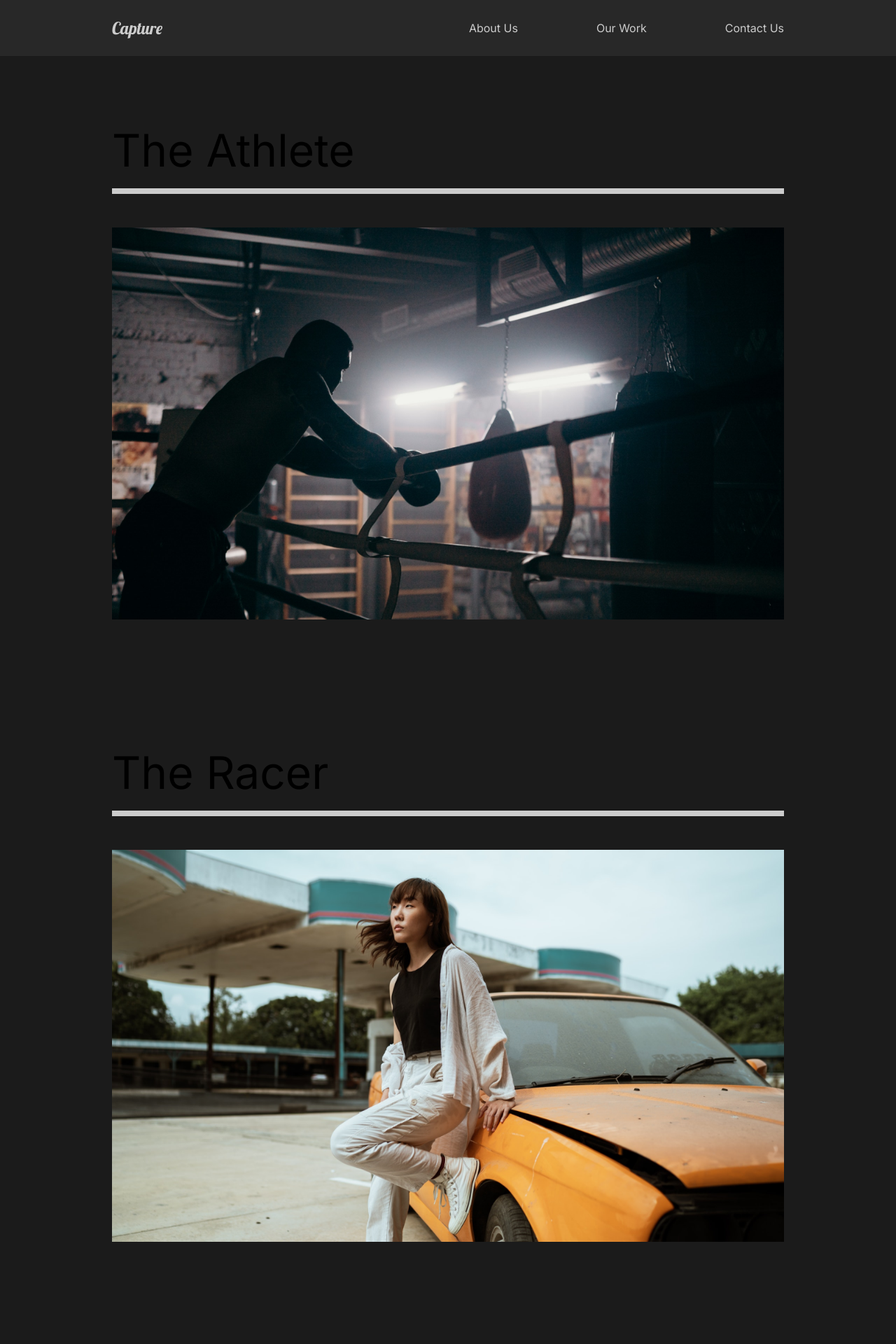
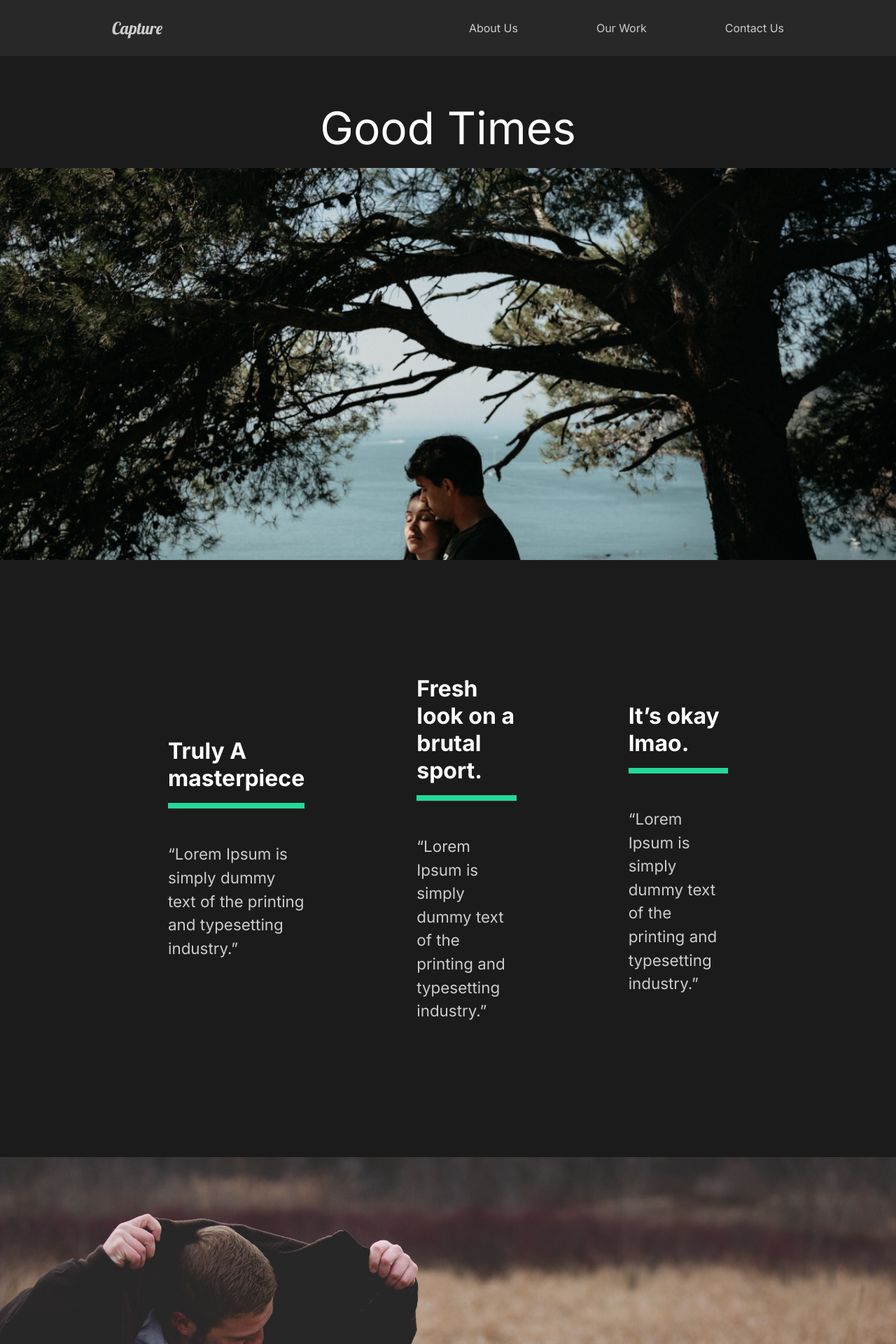
Before and after one commit to SelimFree/capture, a React (Vite) app: page /work/good-times in a window 1280 px wide. Shown: the top 1920 px of the page at 70% size. Built offline with nearby package versions, Linux system fonts and the light colour scheme.

Commit message:
Added single movie page

```diff
--- a/src/App.jsx
+++ b/src/App.jsx
@@ -3,6 +3,7 @@ import "./App.scss";
 import Navbar from "./components/Navbar/Navbar";
 import AboutUs from "./pages/AboutUs/AboutUs";
 import OurWork from "./pages/OurWork/OurWork";
+import SingleWork from "./pages/SingleWork/SingleWork";
 import ContactUs from "./pages/ContactUs/ContactUs";
 // Router
 import {
@@ -53,7 +54,7 @@ const router = createBrowserRouter([
             },
             {
                 path: "/work/:id",
-                element: <OurWork />,
+                element: <SingleWork />,
             },
             {
                 path: "/contact",
--- /dev/null
+++ b/src/components/SmallMovie/SmallMovie.jsx
@@ -0,0 +1,17 @@
+import "./SmallMovie.scss";
+//Importing Routing
+import { Link } from "react-router-dom";
+
+function SmallMovie({movie}) {
+    return (
+        <div className="SmallMovie">
+            <h2>{movie.title}</h2>
+            <div className="line"></div>
+            <Link to={movie.url}>
+                <img src={movie.mainImg} />
+            </Link>
+        </div>
+    );
+}
+
+export default SmallMovie;
--- /dev/null
+++ b/src/components/SmallMovie/SmallMovie.scss
@@ -0,0 +1,19 @@
+.SmallMovie {
+    padding-bottom: 10rem;
+
+    h2 {
+        padding: 1rem 0;
+    }
+
+    .line {
+        height: 0.5rem;
+        background: #ccc;
+        margin-bottom: 3rem;
+    }
+
+    img {
+        width: 100%;
+        height: 70vh;
+        object-fit: cover;
+    }
+}
--- /dev/null
+++ b/src/data.jsx
@@ -0,0 +1,81 @@
+//Import Images
+import athlete from './assets/athlete-small.png';
+import goodtimes from './assets/goodtimes-small.png';
+import theracer from './assets/theracer-small.png';
+import athlete2 from './assets/athlete2.png';
+import goodtimes2 from './assets/good-times2.jpg';
+import theracer2 from './assets/the-racer2.jpg';
+
+export const MovieState = () => {
+  return [
+    {
+      title: 'The Athlete',
+      mainImg: athlete,
+      secondaryImg: athlete2,
+      url: 'the-athlete',
+      awards: [
+        {
+          title: 'Truly A masterpiece',
+          description:
+            '“Lorem Ipsum is simply dummy text of the printing and typesetting industry.”',
+        },
+        {
+          title: 'Fresh look on a brutal sport.',
+          description:
+            '“Lorem Ipsum is simply dummy text of the printing and typesetting industry.”',
+        },
+        {
+          title: 'It’s okay lmao.',
+          description:
+            '“Lorem Ipsum is simply dummy text of the printing and typesetting industry.”',
+        },
+      ],
+    },
+    {
+      title: 'Good Times',
+      mainImg: goodtimes,
+      url: 'good-times',
+      secondaryImg: goodtimes2,
+      awards: [
+        {
+          title: 'Truly A masterpiece',
+          description:
+            '“Lorem Ipsum is simply dummy text of the printing and typesetting industry.”',
+        },
+        {
+          title: 'Fresh look on a brutal sport.',
+          description:
+            '“Lorem Ipsum is simply dummy text of the printing and typesetting industry.”',
+        },
+        {
+          title: 'It’s okay lmao.',
+          description:
+            '“Lorem Ipsum is simply dummy text of the printing and typesetting industry.”',
+        },
+      ],
+    },
+    {
+      title: 'The Racer',
+      mainImg: theracer,
+      url: 'the-racer',
+      secondaryImg: theracer2,
+      awards: [
+        {
+          title: 'Truly A masterpiece',
+          description:
+            '“Lorem Ipsum is simply dummy text of the printing and typesetting industry.”',
+        },
+        {
+          title: 'Fresh look on a brutal sport.',
+          description:
+            '“Lorem Ipsum is simply dummy text of the printing and typesetting industry.”',
+        },
+        {
+          title: 'It’s okay lmao.',
+          description:
+            '“Lorem Ipsum is simply dummy text of the printing and typesetting industry.”',
+        },
+      ],
+    },
+  ];
+};
--- a/src/pages/OurWork/OurWork.jsx
+++ b/src/pages/OurWork/OurWork.jsx
@@ -1,35 +1,16 @@
 import "./OurWork.scss";
-//Importing Images
-import athlete from "../../assets/athlete-small.png";
-import theracer from "../../assets/theracer-small.png";
-import goodtimes from "../../assets/goodtimes-small.png";
-//Router Link
-import { Link } from "react-router-dom";
+//Importing Data
+import {MovieState} from "../../data";
+import { useState } from "react";
+import SmallMovie from "../../components/SmallMovie/SmallMovie";
 
 function OurWork() {
+    const [data] = useState(MovieState());
     return (
         <div className="OurWork">
-            <div className="work">
-                <h2>The Athlete</h2>
-                <div className="line"></div>
-                <Link>
-                    <img src={athlete} />
-                </Link>
-            </div>
-            <div className="work">
-                <h2>The Racer</h2>
-                <div className="line"></div>
-                <Link>
-                    <img src={theracer} />
-                </Link>
-            </div>
-            <div className="work">
-                <h2>Good Times</h2>
-                <div className="line"></div>
-                <Link>
-                    <img src={goodtimes} />
-                </Link>
-            </div>
+            {data.map((work, i) => (
+                <SmallMovie movie={work} key={i}/>
+            ))}
         </div>
     );
 }
--- a/src/pages/OurWork/OurWork.scss
+++ b/src/pages/OurWork/OurWork.scss
@@ -2,23 +2,4 @@
     min-height: 100vh;
     overflow: hidden;
     padding: 5rem 10rem;
-    .work {
-        padding-bottom: 10rem;
-
-        h2 {
-            padding: 1rem 0;
-        }
-
-        .line {
-            height: 0.5rem;
-            background: #ccc;
-            margin-bottom: 3rem;
-        }
-
-        img {
-            width: 100%;
-            height: 70vh;
-            object-fit: cover;
-        }
-    }
 }
--- /dev/null
+++ b/src/pages/SingleWork/SingleWork.jsx
@@ -0,0 +1,51 @@
+import "./SingleWork.scss";
+
+import { useParams } from "react-router-dom";
+import { MovieState } from "../../data";
+import { useEffect, useState } from "react";
+
+function SingleWork() {
+    const workId = useParams().id;
+    const [movies] = useState(MovieState());
+    const [movie, setMovie] = useState(null);
+
+    //UseEffect
+    useEffect(() => {
+        const currentMovie = movies.filter((work) => work.url == workId)[0];
+        setMovie(currentMovie);
+    }, [workId, movies]);
+
+    return (
+        <>
+            {movie && (
+                <div className="SingleWork">
+                    <div className="headline">
+                        <h2>{movie.title}</h2>
+                        <img src={movie.mainImg} />
+                    </div>
+                    <div className="awards">
+                      {movie.awards.map((award, i) => (
+                        <Award award={award} key={i}/>
+                      ))}
+                    </div>
+                    <div className="imageDisplay">
+                      <img src={movie.secondaryImg} />
+                    </div>
+                </div>
+            )}
+        </>
+    );
+}
+
+
+const Award = ({award}) => {
+  return(
+    <div className="award">
+      <h3>{award.title}</h3>
+      <div className="line"></div>
+      <p>{award.description}</p>
+    </div>
+  )
+}
+
+export default SingleWork;
--- /dev/null
+++ b/src/pages/SingleWork/SingleWork.scss
@@ -0,0 +1,57 @@
+.SingleWork {
+    color: white;
+    .headline {
+        min-height: 90vh;
+        padding-top: 20vh;
+        position: relative;
+
+        h2 {
+            position: absolute;
+            top: 10%;
+            left: 50%;
+            transform: translate(-50%, -10%);
+        }
+
+        img {
+            width: 100%;
+            height: 70vh;
+            object-fit: cover;
+        }
+    }
+
+    .awards {
+        min-height: 80vh;
+        display: flex;
+        margin: 5rem 10rem;
+        align-items: center;
+        justify-content: space-around;
+
+        .award {
+            padding: 5rem;
+
+            h3 {
+                font-size: 2rem;
+            }
+
+            .line {
+                width: 100%;
+                background: #23d997;
+                height: 0.5rem;
+                margin: 1rem 0;
+            }
+
+            p {
+                padding: 2rem 0;
+            }
+        }
+    }
+
+    .imageDisplay {
+        min-height: 50vh;
+        img {
+            width: 100%;
+            height: 100vh;
+            object-fit: cover;
+        }
+    }
+}
```
